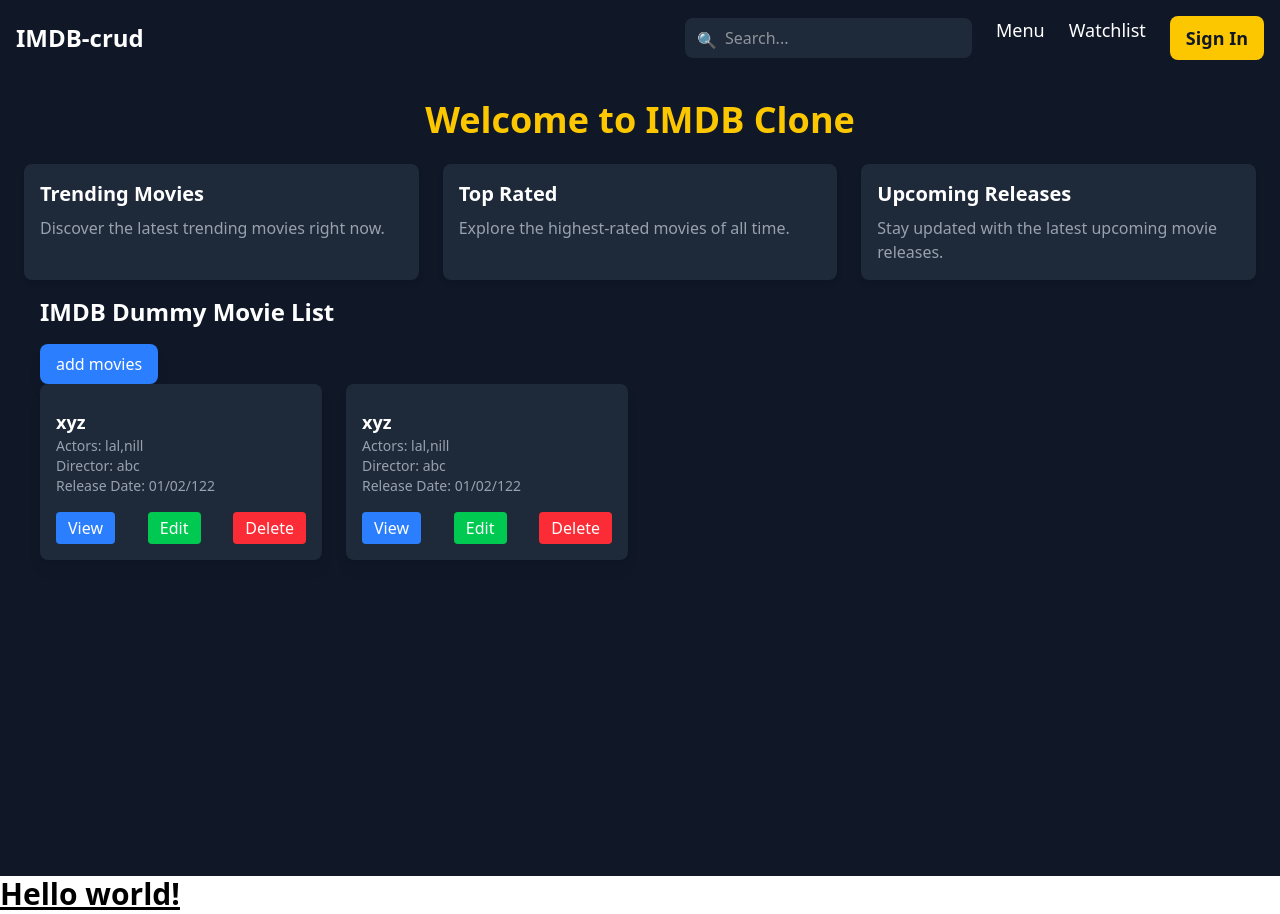
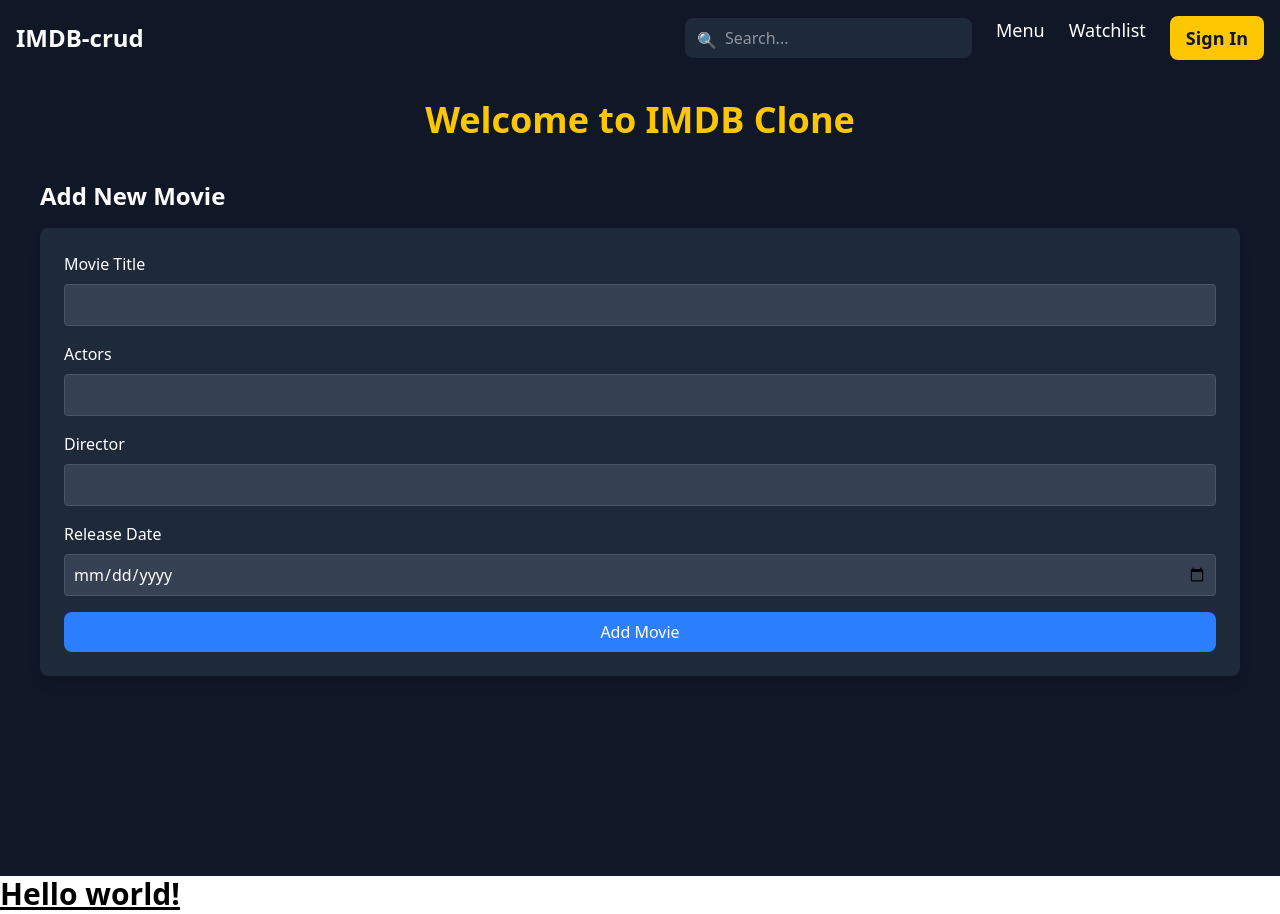
Before and after one commit to Naeem-khndkar55/IMDB-crud, a React (Vite) app in the folder IMDB-crud/: page / in a window 1280 px wide. Both pictures are taken after a click on the button "add movies". Built offline with nearby package versions, Linux system fonts and the light colour scheme.

Commit message:
add movie form design done

```diff
--- /dev/null
+++ b/IMDB-crud/src/components/AddMovie.tsx
@@ -0,0 +1,42 @@
+const AddMovie = () => {
+  return (
+    <div className="container mx-auto p-4">
+      <h2 className="text-2xl font-bold mb-4">Add New Movie</h2>
+      <div className="bg-gray-800 p-6 rounded-lg shadow-lg">
+        <div className="mb-4">
+          <label className="block text-white">Movie Title</label>
+          <input
+            type="text"
+            className="w-full p-2 mt-2 rounded bg-gray-700 text-white border border-gray-600"
+          />
+        </div>
+        <div className="mb-4">
+          <label className="block text-white">Actors</label>
+          <input
+            type="text"
+            className="w-full p-2 mt-2 rounded bg-gray-700 text-white border border-gray-600"
+          />
+        </div>
+        <div className="mb-4">
+          <label className="block text-white">Director</label>
+          <input
+            type="text"
+            className="w-full p-2 mt-2 rounded bg-gray-700 text-white border border-gray-600"
+          />
+        </div>
+        <div className="mb-4">
+          <label className="block text-white">Release Date</label>
+          <input
+            type="date"
+            className="w-full p-2 mt-2 rounded bg-gray-700 text-white border border-gray-600"
+          />
+        </div>
+        <button className="bg-blue-500 text-white px-4 py-2 rounded-lg hover:bg-blue-600 w-full">
+          Add Movie
+        </button>
+      </div>
+    </div>
+  );
+};
+
+export default AddMovie;
--- a/IMDB-crud/src/components/Home.tsx
+++ b/IMDB-crud/src/components/Home.tsx
@@ -1,38 +1,33 @@
 import { useState } from "react";
-import { Movie, dummyMovieList } from "./Movie";
+import { Movie, PageEnum, dummyMovieList } from "./Movie";
 import MovieList from "./MovieList";
+import AddMovie from "./AddMovie";
 
 const Home = () => {
   const [movieList, setMovieList] = useState(dummyMovieList as Movie[]);
+  const [addMovie, setAddMovie] = useState(PageEnum.list);
+  const onAddHandler = () => {
+    setAddMovie(PageEnum.add);
+  };
   return (
     <div className="bg-gray-900 text-white min-h-screen p-6">
       <div className="container mx-auto">
         <h1 className="text-4xl font-bold text-yellow-400 text-center mb-6">
           Welcome to IMDB Clone
         </h1>
-
-        <div className="grid grid-cols-1 md:grid-cols-3 gap-6">
-          <div className="bg-gray-800 p-4 rounded-lg shadow-md">
-            <h2 className="text-xl font-semibold mb-2">Trending Movies</h2>
-            <p className="text-gray-400">
-              Discover the latest trending movies right now.
-            </p>
-          </div>
-          <div className="bg-gray-800 p-4 rounded-lg shadow-md">
-            <h2 className="text-xl font-semibold mb-2">Top Rated</h2>
-            <p className="text-gray-400">
-              Explore the highest-rated movies of all time.
-            </p>
-          </div>
-          <div className="bg-gray-800 p-4 rounded-lg shadow-md">
-            <h2 className="text-xl font-semibold mb-2">Upcoming Releases</h2>
-            <p className="text-gray-400">
-              Stay updated with the latest upcoming movie releases.
-            </p>
-          </div>
-        </div>
       </div>
-      <MovieList list={dummyMovieList} />
+      {addMovie === PageEnum.list && (
+        <>
+          <input
+            type="Button"
+            value="add movies"
+            className="bg-blue-500 text-white px-4 py-2 rounded-lg shadow-lg hover:bg-blue-600 "
+            onClick={onAddHandler}
+          />
+          <MovieList list={dummyMovieList} />
+        </>
+      )}
+      {addMovie === PageEnum.add && <AddMovie />}
     </div>
   );
 };
--- a/IMDB-crud/src/components/Movie.ts
+++ b/IMDB-crud/src/components/Movie.ts
@@ -19,6 +19,9 @@
     actors:"lal,nill",
     director:"abc",
     releaseDate:"01/02/122"
+}]
+
+export enum PageEnum{
+    list,
+    add
 }
-
-]
--- a/IMDB-crud/src/components/MovieList.tsx
+++ b/IMDB-crud/src/components/MovieList.tsx
@@ -7,12 +7,8 @@
   const { list } = props;
   return (
     <div className="container mx-auto p-4">
-      <h2 className="text-2xl font-bold mb-4">IMDB Dummy Movie List</h2>
-      <input
-        type="Button"
-        value="add movies"
-        className="bg-blue-500 text-white px-4 py-2 rounded-lg shadow-lg hover:bg-blue-600 "
-      />
+      <h2 className="text-2xl font-bold mb-4">Movie List</h2>
+
       <div className="grid grid-cols-1 sm:grid-cols-2 md:grid-cols-3 lg:grid-cols-4 gap-6">
         {list.map((movie) => (
           <div
```
